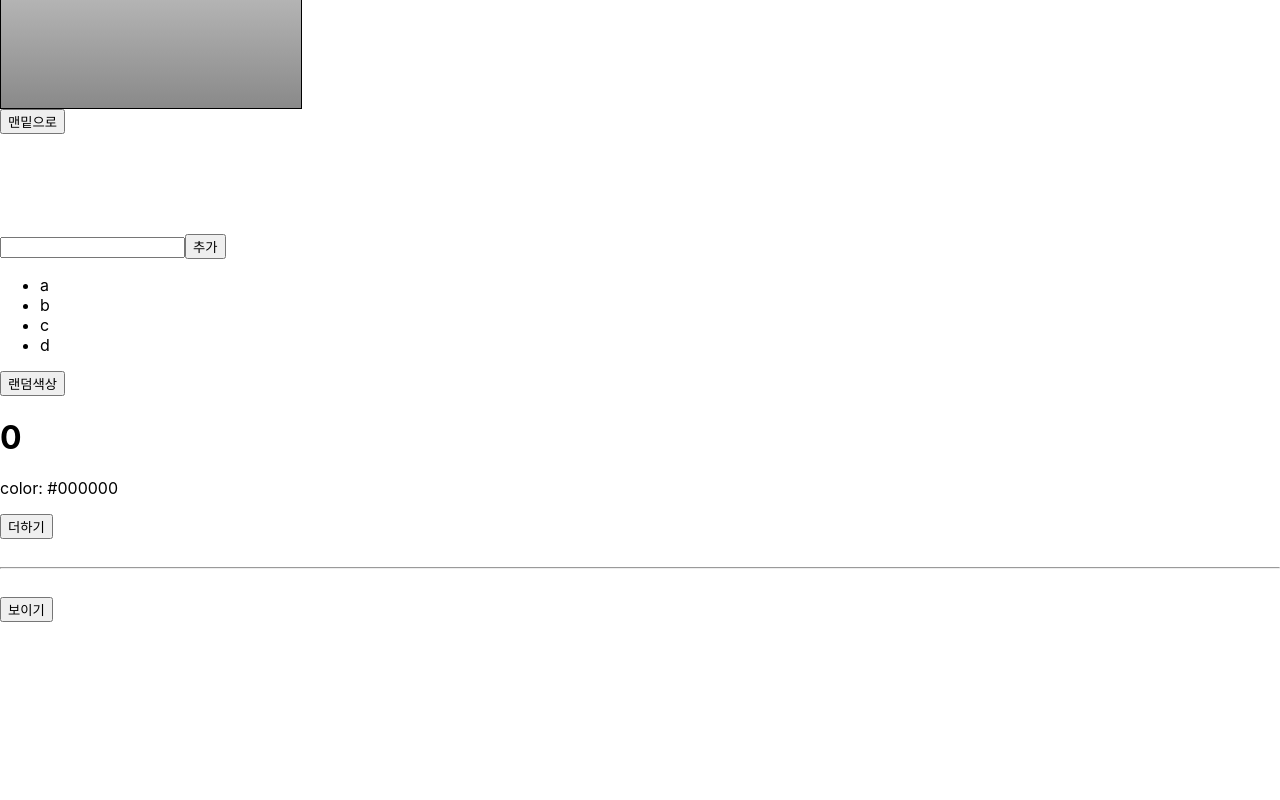
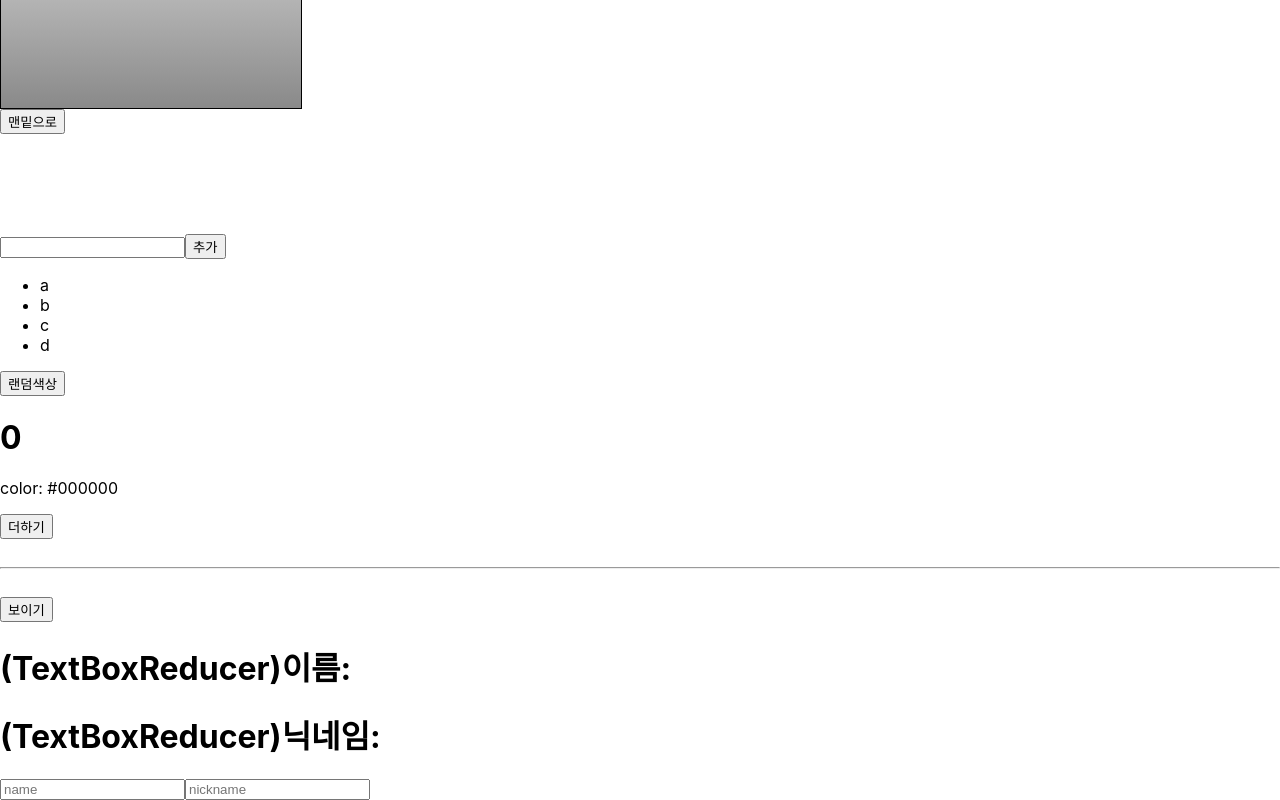
Before and after one commit to gonnichiwa/react-playground, a React (Create React App) app: page / in a window 1280 px wide. Shown: the part 2530-3330 px from the top of the page. Before the commit the page ends 3152 px from the top, so only its background shows below. Built offline with nearby package versions, Linux system fonts and the light colour scheme.

Commit message:
useReducer

```diff
--- /dev/null
+++ b/src/TextBoxReducer.js
@@ -0,0 +1,31 @@
+import React, { useReducer } from 'react';
+
+function reducer(state, target) {
+    return {
+        ...state,
+        [target.name]: target.value
+    }
+}
+const TextBoxReducer = () => {
+    const [state, dispatch] = useReducer(reducer, {
+        name: '',
+        nickname: ''
+    });
+    const onChange = (e) => {
+        dispatch(e.target);
+    };
+    return (
+        <>
+        <div>
+            <h1>(TextBoxReducer)이름:{state.name}</h1>
+            <h1>(TextBoxReducer)닉네임:{state.nickname}</h1>
+        </div>
+        <div>
+            <input type='text' name='name' placeholder='name' onChange={onChange}/>
+            <input type='text' name='nickname' placeholder='nickname' onChange={onChange}/>
+        </div>
+        </>
+    );
+};
+
+export default TextBoxReducer;
--- a/src/TextBoxUseStateApp.js
+++ b/src/TextBoxUseStateApp.js
@@ -1,13 +1,20 @@
 import React, { useState } from 'react';
 import TextBoxUseState from './TextBoxUseState';
+import TextBoxReducer from './TextBoxReducer';
 
 const TextBoxUseStateApp = () => {
     const [visible, setVisible] = useState(false);
     return (
+        <>
         <div>
             <button onClick={() => {setVisible(!visible)}}>{visible ? '숨기기' : '보이기'}</button>
             {visible && <TextBoxUseState/>}
         </div>
+        <div>
+            <TextBoxReducer/>
+        </div>
+        </>
+
     );
 };
 
```
